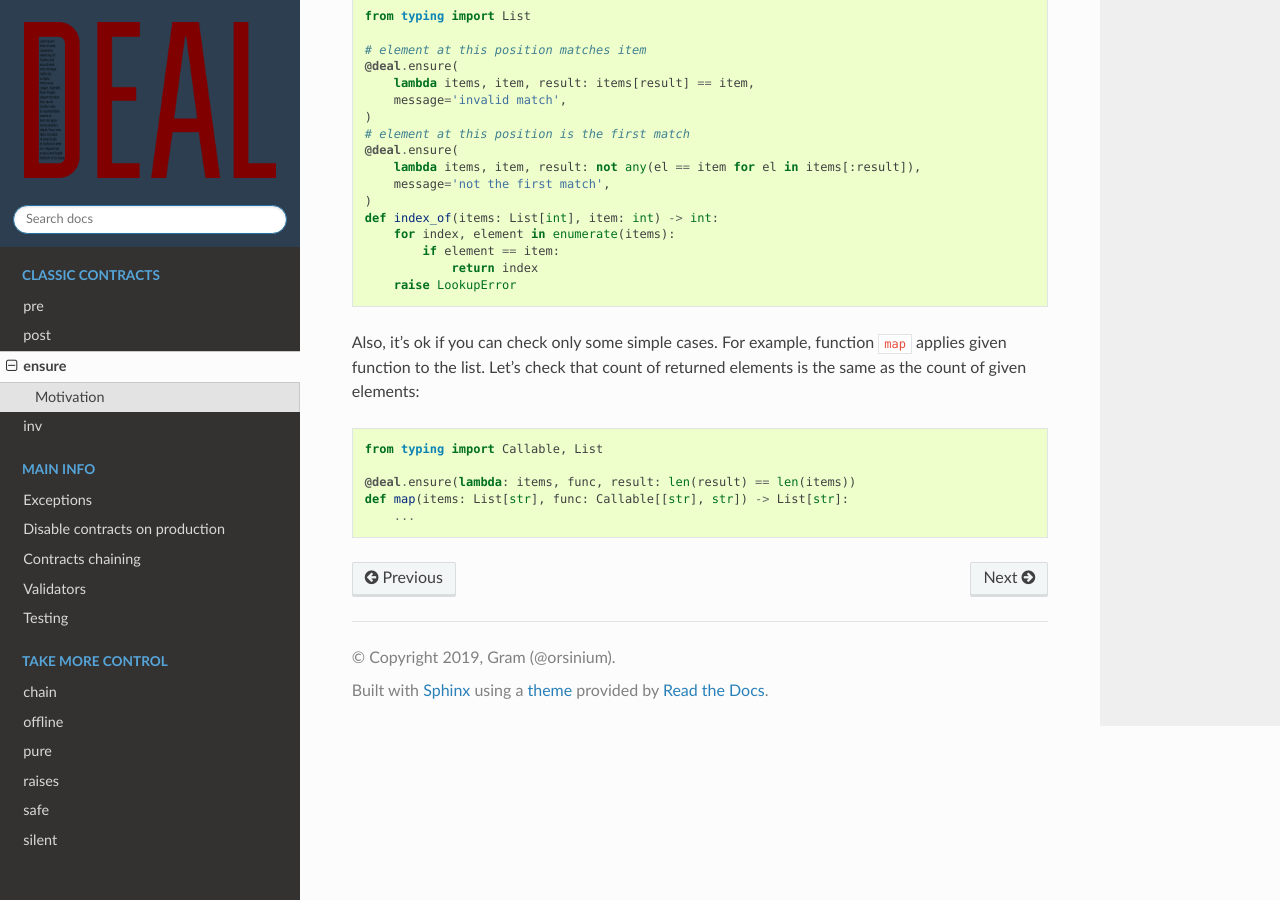
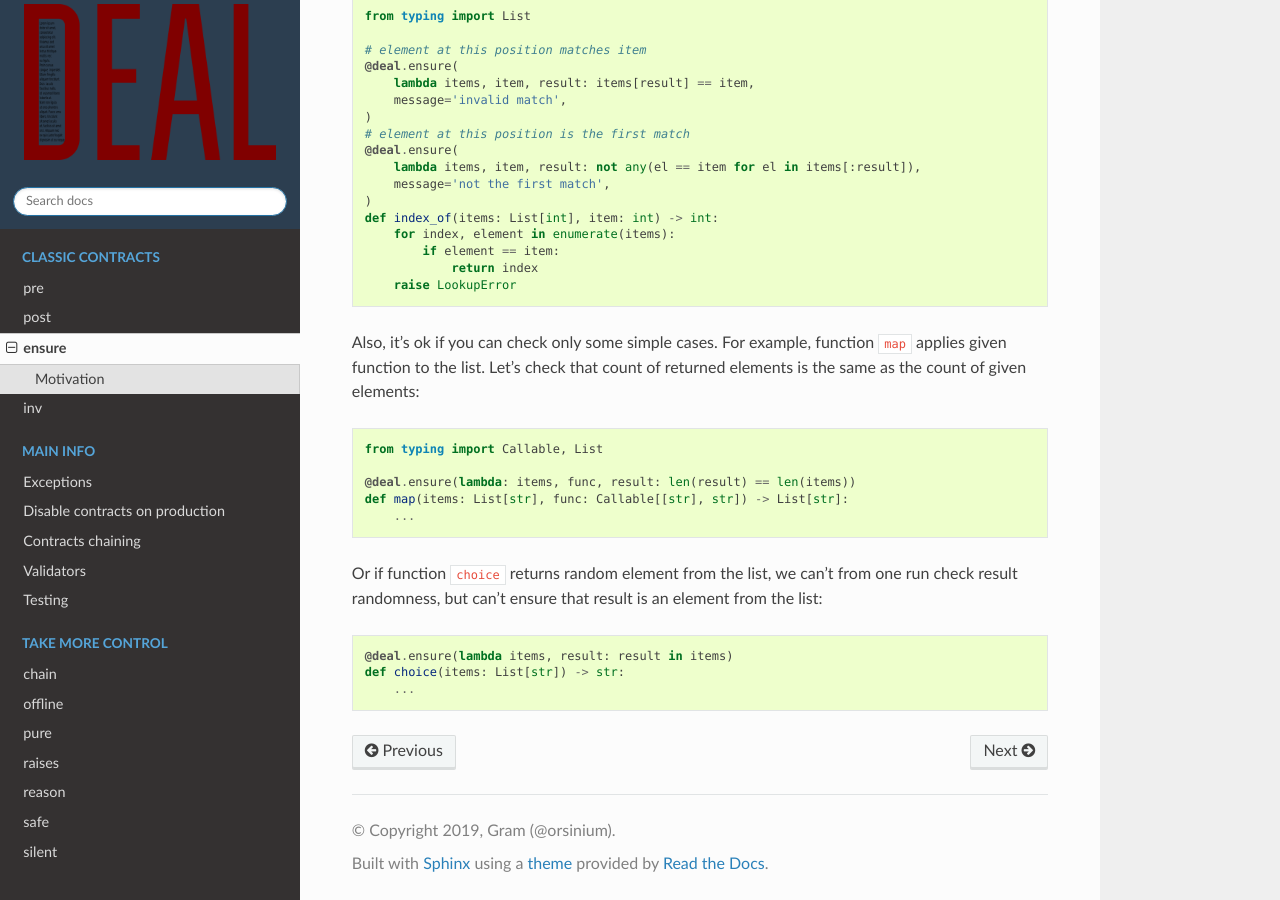
Before and after one commit to life4/deal, a Sphinx documentation site: the page built from docs/decorators/ensure.md, in a window 1280 px wide and 900 px high, scrolled down 615 px. Built offline with Sphinx 7.4.7 and the Read the Docs theme 2.0.0, drawn with Linux system fonts in a browser that asks for light colours.

Commit message:
+reason docs

````diff
--- a/docs/decorators/ensure.md
+++ b/docs/decorators/ensure.md
@@ -47,3 +47,11 @@
 def map(items: List[str], func: Callable[[str], str]) -> List[str]:
     ...
 ```
+
+Or if function `choice` returns random element from the list, we can't from one run check result randomness, but can't ensure that result is an element from the list:
+
+```python
+@deal.ensure(lambda items, result: result in items)
+def choice(items: List[str]) -> str:
+    ...
+```
````
Also changed, not shown: docs/decorators/raises.md (+3 -1 lines), docs/decorators/reason.md (added, +24 -0 lines), docs/index.md (+1 -0 lines), docs/testing.md (+1 -0 lines).
